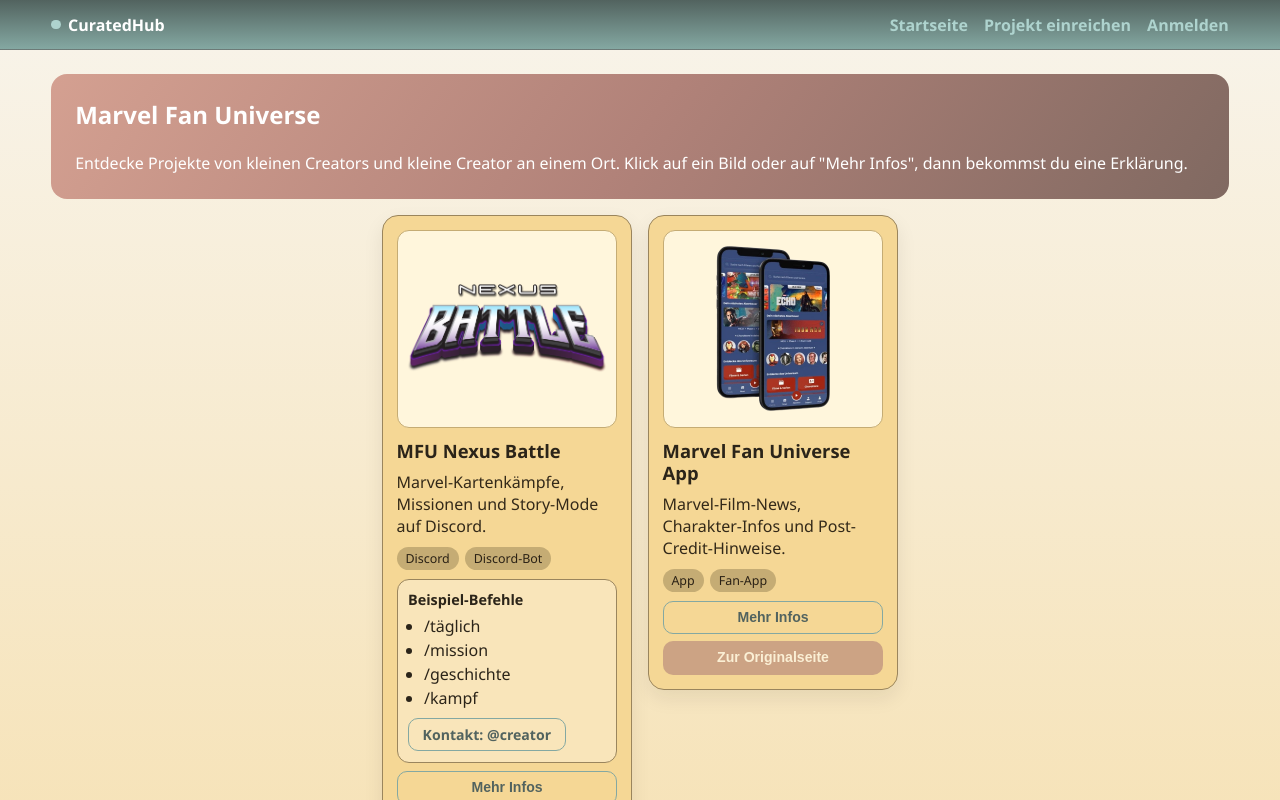
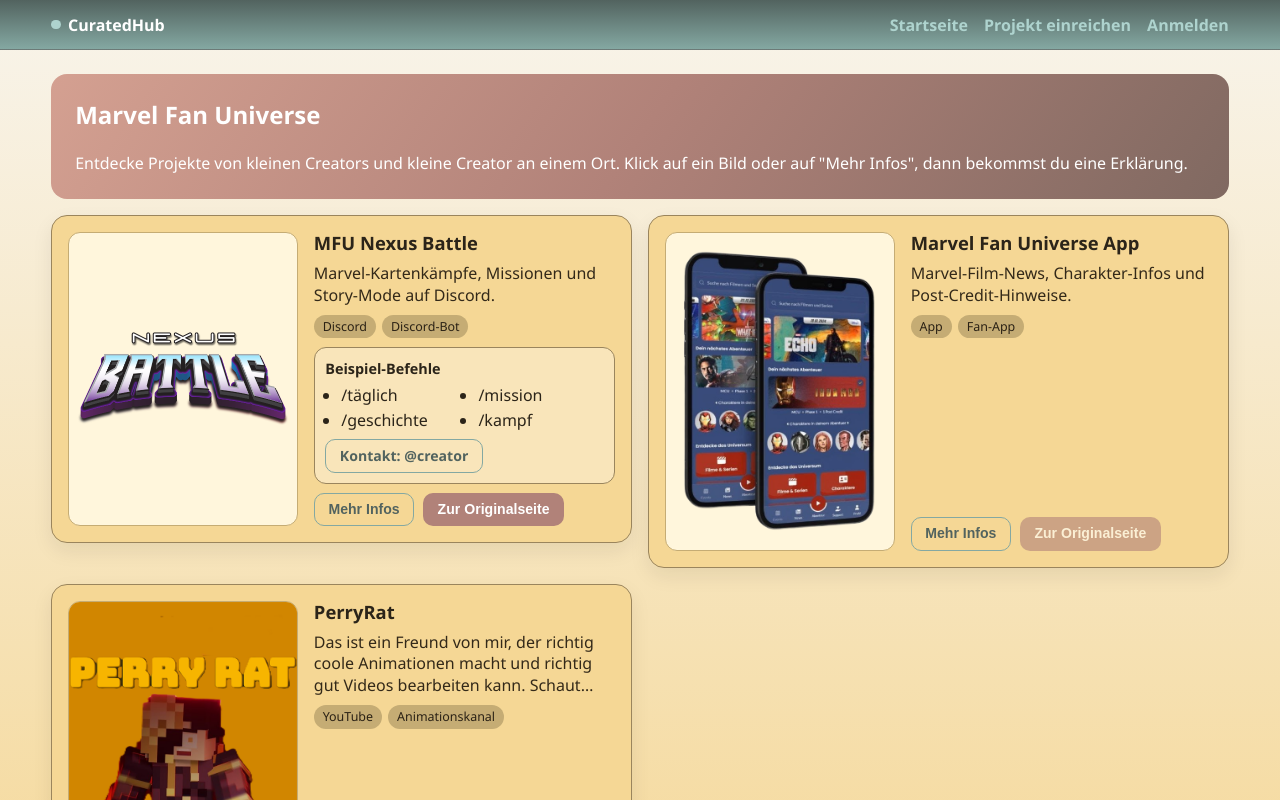
Before and after one commit to BastiLd/Small-but-Good, a Next.js app: page / in a window 1280 px wide. Shown: the top 800 px of the page. Built offline with nearby package versions, Linux system fonts and the light colour scheme; no server answers; the database is empty.

Commit message:
Adjust homepage card proportions

```diff
--- a/app/globals.css
+++ b/app/globals.css
@@ -130,7 +130,7 @@
 
 .project-grid {
   display: grid;
-  grid-template-columns: repeat(2, minmax(0, 250px));
+  grid-template-columns: repeat(2, minmax(0, 1fr));
   justify-content: center;
   gap: 1rem;
   align-items: start;
@@ -400,7 +400,7 @@
   }
 
   .project-grid {
-    grid-template-columns: minmax(0, 250px);
+    grid-template-columns: 1fr;
   }
 
   .button-row .button,
--- a/components/StorePreview.module.css
+++ b/components/StorePreview.module.css
@@ -1,18 +1,19 @@
 .card {
   width: 100%;
-  max-width: 250px;
-  display: flex;
-  flex-direction: column;
-  gap: 0.75rem;
+  max-width: none;
+  display: grid;
+  grid-template-columns: minmax(190px, 42%) minmax(0, 1fr);
+  align-items: stretch;
+  gap: 1rem;
   border-radius: 16px;
   border: 1px solid var(--palette-row3-3);
   background: var(--palette-row3-1);
-  padding: 0.85rem;
+  padding: 1rem;
   box-shadow: 0 8px 20px rgba(31, 21, 8, 0.08);
 }
 
 .mediaWrap {
-  min-height: 180px;
+  min-height: 280px;
   border-radius: 12px;
   overflow: hidden;
   border: 1px solid var(--palette-row3-2);
@@ -27,7 +28,7 @@
   align-items: stretch;
   justify-content: center;
   border: 0;
-  padding: 0.5rem;
+  padding: 0.45rem;
   background: transparent;
   cursor: pointer;
 }
@@ -43,7 +44,7 @@
 
 .screenshot {
   width: 100%;
-  height: 180px;
+  height: 100%;
   object-fit: contain;
   display: block;
 }
@@ -61,7 +62,6 @@
   display: flex;
   flex-direction: column;
   gap: 0.55rem;
-  flex: 1;
 }
 
 .title {
@@ -73,7 +73,7 @@
 .shortDesc {
   margin: 0;
   color: #332919;
-  line-height: 1.4;
+  line-height: 1.35;
   display: -webkit-box;
   -webkit-box-orient: vertical;
   -webkit-line-clamp: 3;
@@ -115,8 +115,8 @@
   margin: 0;
   padding-left: 1rem;
   display: grid;
-  grid-template-columns: 1fr;
-  gap: 0.2rem;
+  grid-template-columns: repeat(2, minmax(0, 1fr));
+  gap: 0.25rem 0.75rem;
 }
 
 .commandsList li {
@@ -130,8 +130,8 @@
 
 .actions {
   display: flex;
-  flex-direction: column;
-  gap: 0.45rem;
+  flex-wrap: wrap;
+  gap: 0.55rem;
   margin-top: auto;
 }
 
@@ -185,3 +185,13 @@
   color: #44534f;
   background: rgba(132, 168, 162, 0.12);
 }
+
+@media (max-width: 980px) {
+  .card {
+    grid-template-columns: 1fr;
+  }
+
+  .mediaWrap {
+    min-height: 220px;
+  }
+}
```
